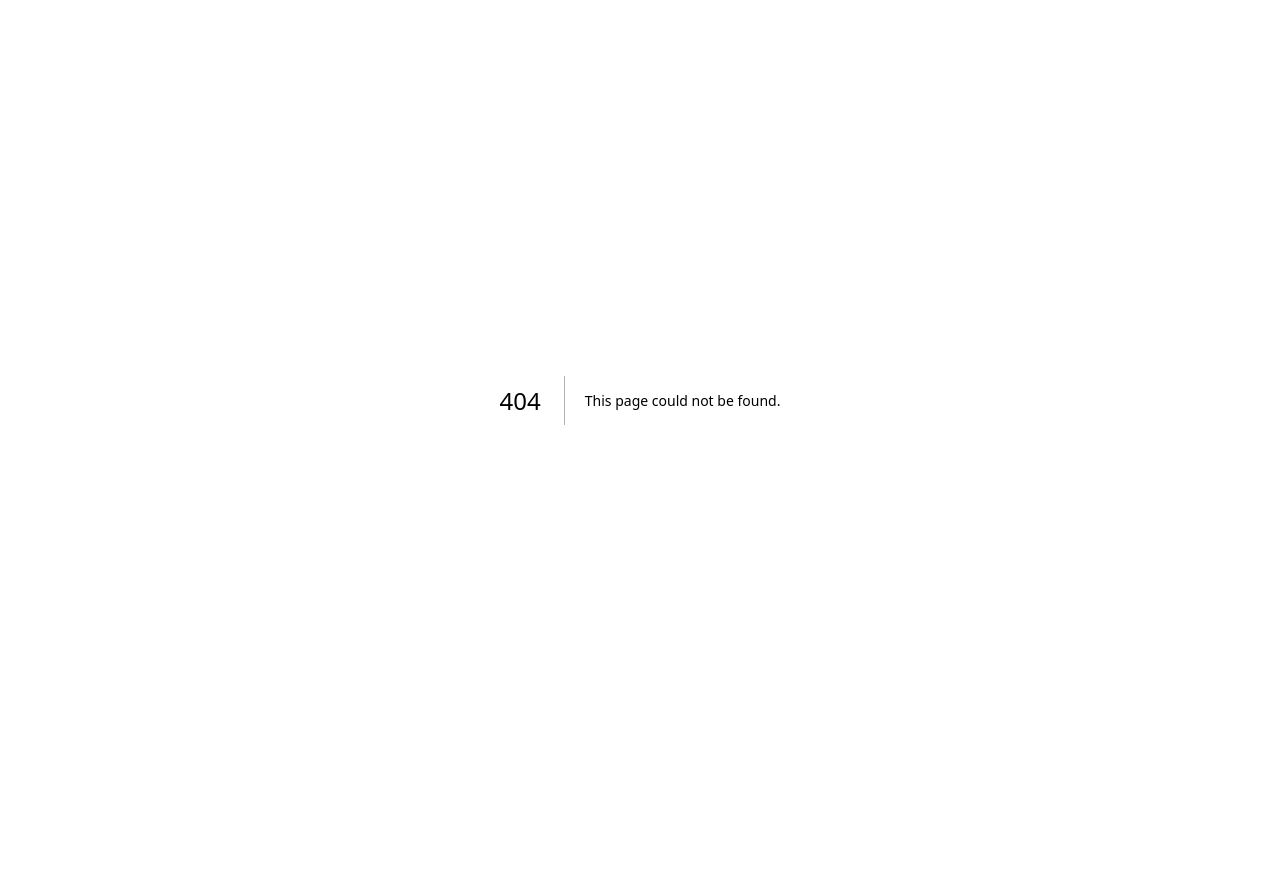
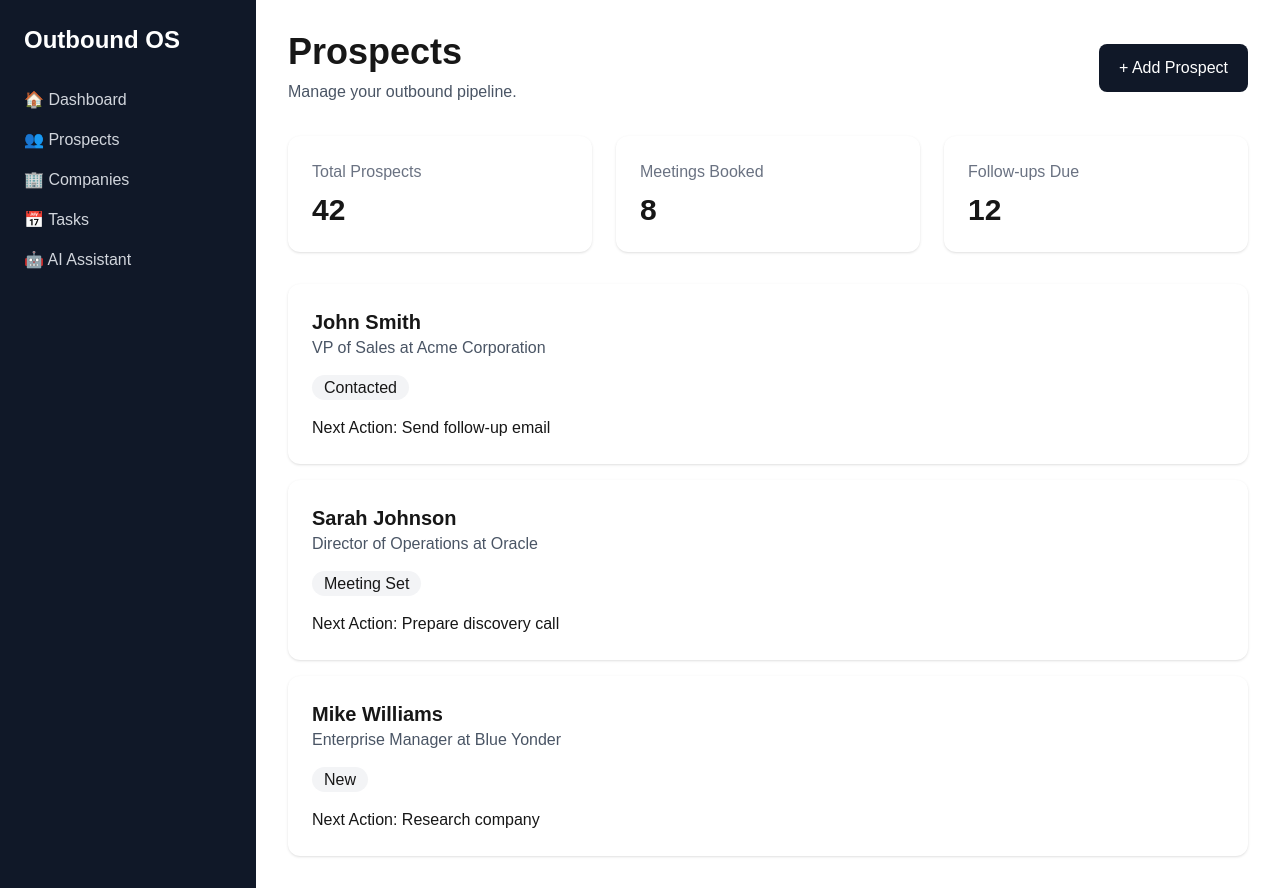
Before and after one commit to hunterhaag/outbound-os, a Next.js app: page /prospects in a window 1280 px wide. Before the commit this address had no page. Before the commit the page ends 800 px from the top, so only its background shows below. Built offline with nearby package versions, Linux system fonts and the light colour scheme.

Commit message:
Build prospects pipeline page

```diff
--- /dev/null
+++ b/app/components/Sidebar.tsx
@@ -0,0 +1,48 @@
+import Link from "next/link";
+
+export default function Sidebar() {
+  return (
+    <aside className="w-64 min-h-screen bg-gray-900 text-white p-6">
+      <h1 className="text-2xl font-bold mb-8">
+        Outbound OS
+      </h1>
+
+      <nav className="space-y-4">
+        <Link
+          href="/"
+          className="block text-gray-300 hover:text-white"
+        >
+          🏠 Dashboard
+        </Link>
+
+        <Link
+          href="/prospects"
+          className="block text-gray-300 hover:text-white"
+        >
+          👥 Prospects
+        </Link>
+
+        <Link
+          href="#"
+          className="block text-gray-300 hover:text-white"
+        >
+          🏢 Companies
+        </Link>
+
+        <Link
+          href="#"
+          className="block text-gray-300 hover:text-white"
+        >
+          📅 Tasks
+        </Link>
+
+        <Link
+          href="#"
+          className="block text-gray-300 hover:text-white"
+        >
+          🤖 AI Assistant
+        </Link>
+      </nav>
+    </aside>
+  );
+}
--- a/app/layout.tsx
+++ b/app/layout.tsx
@@ -1,6 +1,7 @@
 import type { Metadata } from "next";
 import { Geist, Geist_Mono } from "next/font/google";
 import "./globals.css";
+import Sidebar from "./components/Sidebar";
 
 const geistSans = Geist({
   variable: "--font-geist-sans",
@@ -13,8 +14,8 @@ const geistMono = Geist_Mono({
 });
 
 export const metadata: Metadata = {
-  title: "Create Next App",
-  description: "Generated by create next app",
+  title: "Outbound OS",
+  description: "Your sales command center",
 };
 
 export default function RootLayout({
@@ -27,7 +28,13 @@ export default function RootLayout({
       lang="en"
       className={`${geistSans.variable} ${geistMono.variable} h-full antialiased`}
     >
-      <body className="min-h-full flex flex-col">{children}</body>
+      <body className="min-h-full flex">
+        <Sidebar />
+
+        <main className="flex-1">
+          {children}
+        </main>
+      </body>
     </html>
   );
 }
--- /dev/null
+++ b/app/prospects/page.tsx
@@ -0,0 +1,98 @@
+const prospects = [
+  {
+    name: "John Smith",
+    company: "Acme Corporation",
+    title: "VP of Sales",
+    status: "Contacted",
+    action: "Send follow-up email",
+  },
+  {
+    name: "Sarah Johnson",
+    company: "Oracle",
+    title: "Director of Operations",
+    status: "Meeting Set",
+    action: "Prepare discovery call",
+  },
+  {
+    name: "Mike Williams",
+    company: "Blue Yonder",
+    title: "Enterprise Manager",
+    status: "New",
+    action: "Research company",
+  },
+];
+
+export default function ProspectsPage() {
+  return (
+    <div className="p-8">
+      <div className="flex justify-between items-center">
+        <div>
+          <h1 className="text-4xl font-bold">
+            Prospects
+          </h1>
+
+          <p className="text-gray-600 mt-2">
+            Manage your outbound pipeline.
+          </p>
+        </div>
+
+        <button className="bg-gray-900 text-white px-5 py-3 rounded-lg">
+          + Add Prospect
+        </button>
+      </div>
+
+      <div className="grid grid-cols-3 gap-6 mt-8">
+        <StatCard title="Total Prospects" value="42" />
+        <StatCard title="Meetings Booked" value="8" />
+        <StatCard title="Follow-ups Due" value="12" />
+      </div>
+
+      <div className="mt-8 space-y-4">
+        {prospects.map((prospect) => (
+          <div
+            key={prospect.name}
+            className="bg-white rounded-xl shadow p-6"
+          >
+            <h2 className="text-xl font-bold">
+              {prospect.name}
+            </h2>
+
+            <p className="text-gray-600">
+              {prospect.title} at {prospect.company}
+            </p>
+
+            <div className="mt-4">
+              <span className="bg-gray-100 px-3 py-1 rounded-full">
+                {prospect.status}
+              </span>
+            </div>
+
+            <p className="mt-4">
+              Next Action: {prospect.action}
+            </p>
+          </div>
+        ))}
+      </div>
+    </div>
+  );
+}
+
+function StatCard({
+  title,
+  value,
+}: {
+  title: string;
+  value: string;
+}) {
+  return (
+    <div className="bg-white rounded-xl shadow p-6">
+      <p className="text-gray-500">
+        {title}
+      </p>
+
+      <p className="text-3xl font-bold mt-2">
+        {value}
+      </p>
+    </div>
+  );
+}
```
